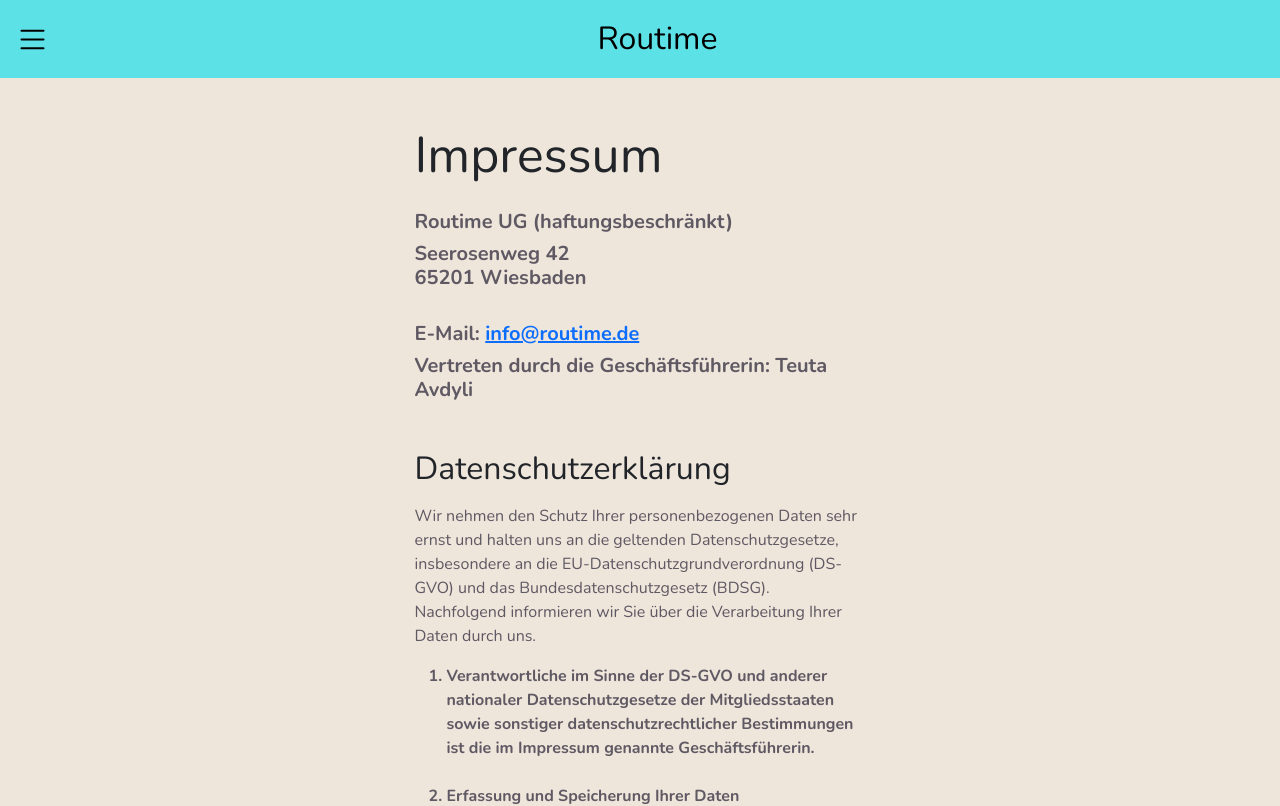
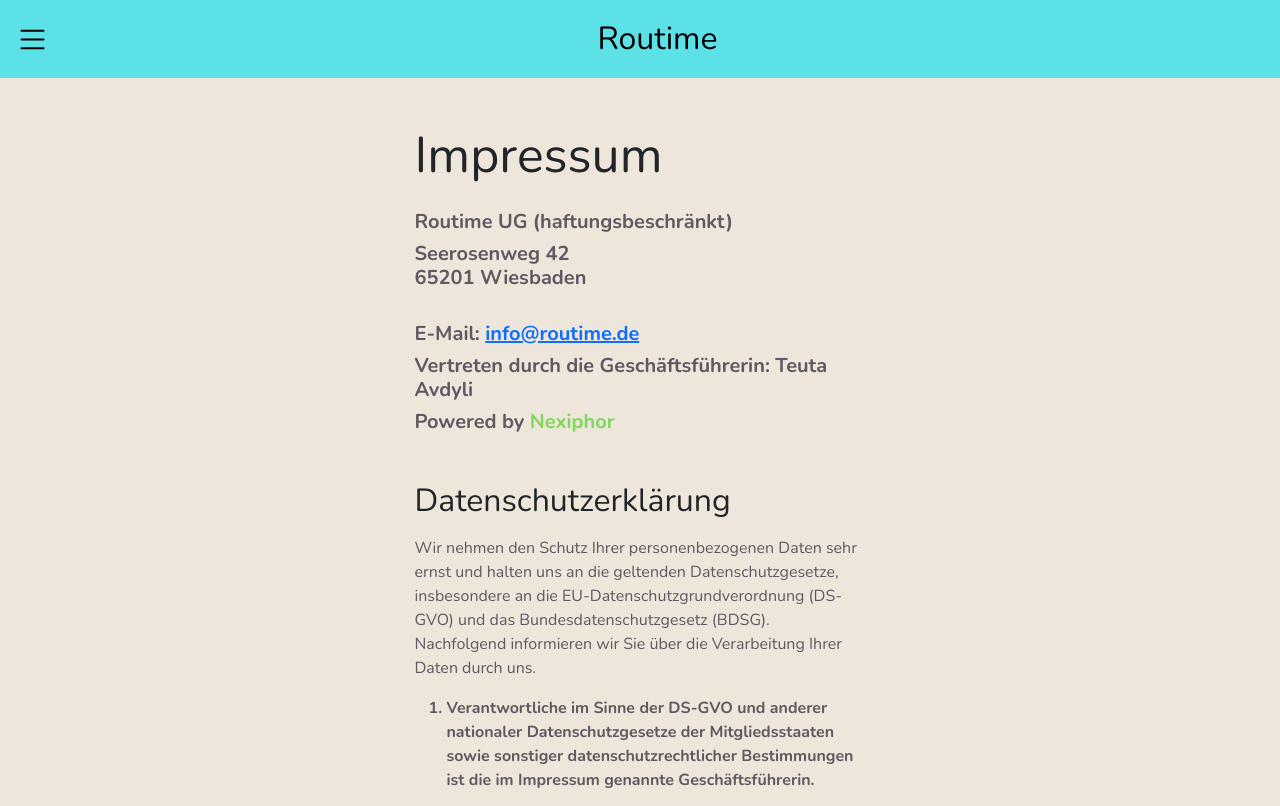
Before and after one commit to ensarspahiu/routime-ecommerce, an Angular app: page /impressum in a window 1280 px wide. Shown: the top 806 px of the page. Built offline with nearby package versions, Linux system fonts and the light colour scheme.

Commit message:
powered by and reset form

```diff
--- a/src/app/components/contact-us/contact-us.component.ts
+++ b/src/app/components/contact-us/contact-us.component.ts
@@ -22,6 +22,8 @@
   submitForm() {
     this.emailService.sendEmail(this.formGroup.value).subscribe(response => {
       console.log(response);
+      this.formGroup.reset()
+
     }, error => {
       console.log(error);
     });
--- a/src/app/components/home/home.component.ts
+++ b/src/app/components/home/home.component.ts
@@ -20,6 +20,7 @@
   submitForm() {
     this.emailService.sendEmail(this.formGroup.value).subscribe(response => {
       console.log(response);
+      this.formGroup.reset()
     }, error => {
       console.log(error);
     });
--- a/src/app/components/impressum/impressum.component.html
+++ b/src/app/components/impressum/impressum.component.html
@@ -7,6 +7,8 @@
             <br>
             <h5>E-Mail: <a href="mailto:info@routime.de">info@routime.de</a></h5>
             <h5>Vertreten durch die Geschäftsführerin: Teuta Avdyli</h5>
+            <h5>Powered by <a href="https://nexiphor.com/" style="text-decoration: none; color: #7FD858">Nexiphor</a></h5>
+
             <h2 class="mt-5">Datenschutzerklärung</h2>
             <p class="mt-3"> Wir nehmen den Schutz Ihrer personenbezogenen Daten sehr ernst und halten uns an die
                 geltenden Datenschutzgesetze, insbesondere an die EU-Datenschutzgrundverordnung (DS-
```
